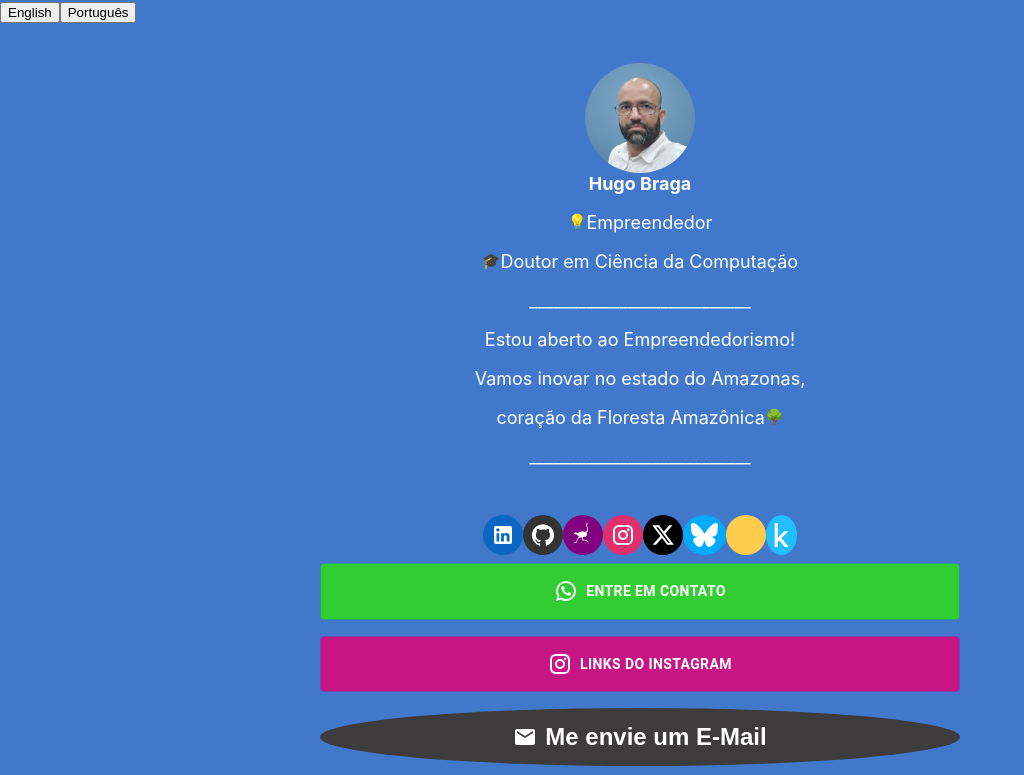
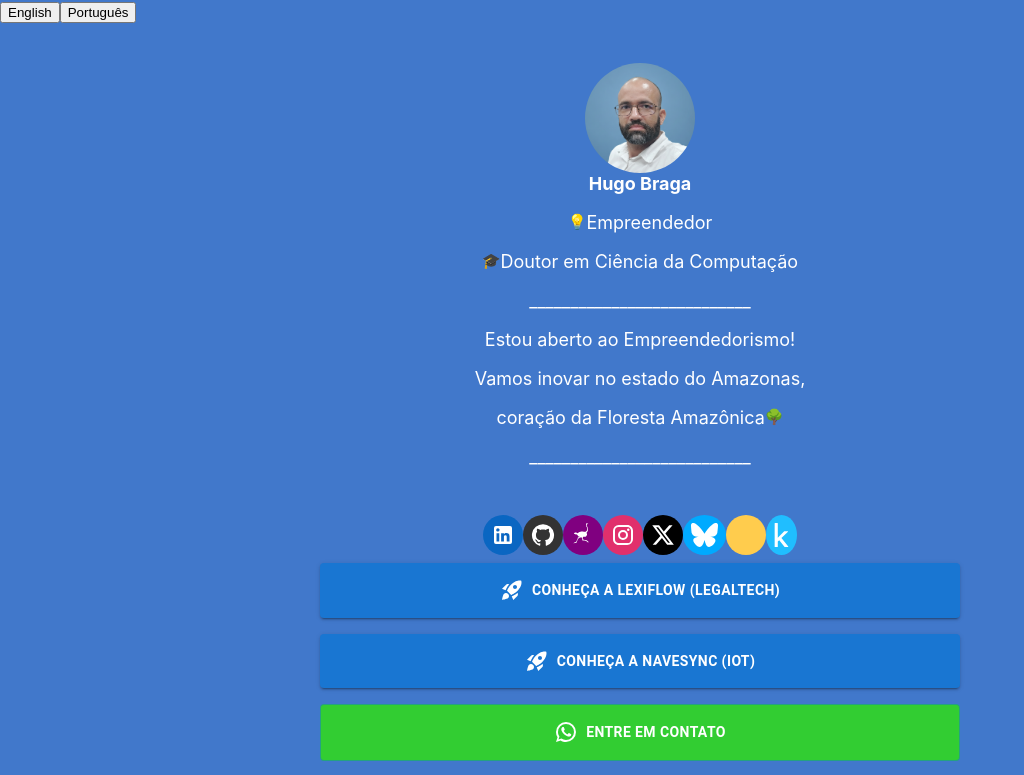
Before and after one commit to hugobraga/personal-website, a React (Create React App) app in the folder react-website/: page / in a window 1280 px wide. Shown: the top 775 px of the page, without its empty margins (0-1024 px from the left). Built offline with nearby package versions, Linux system fonts and the light colour scheme; no server answers; some icons are missing.

Commit message:
feat: adicionar botões de projeto para LexiFlow e NaveSync com tradução

```diff
--- a/react-website/src/components/HomeRectangularButtons.js
+++ b/react-website/src/components/HomeRectangularButtons.js
@@ -3,9 +3,10 @@ import { Grid, Button, IconButton } from "@mui/material";
 import WhatsAppIcon from '@mui/icons-material/WhatsApp';
 import InstagramIcon from '@mui/icons-material/Instagram';
 import MailIcon from '@mui/icons-material/Mail';
+import RocketLaunchIcon from '@mui/icons-material/RocketLaunch'; // Ícone ideal para startups/projetos
 import { styled } from "@mui/system";
 import { Link } from "react-router-dom";
-import { useTranslation } from "react-i18next"; // Import the useTranslation hook
+import { useTranslation } from "react-i18next";
 
 const InstaButton = styled(Button)(({ theme }) => ({
   margin: theme.spacing(1),
@@ -14,6 +15,9 @@ const InstaButton = styled(Button)(({ theme }) => ({
   padding: "15px",
   width: "50%",
   fontWeight: "bold",
+  '&:hover': {
+    backgroundColor: "#c71585",
+  },
 }));
 
 const WhatsAppButton = styled(Button)(({ theme }) => ({
@@ -23,6 +27,22 @@ const WhatsAppButton = styled(Button)(({ theme }) => ({
   padding: "15px",
   width: "50%",
   fontWeight: "bold",
+  '&:hover': {
+    backgroundColor: "#2e8b57",
+  },
+}));
+
+// Novo estilo padronizado para os projetos de empreendedorismo
+const ProjectButton = styled(Button)(({ theme }) => ({
+  margin: theme.spacing(1),
+  backgroundColor: "#1976d2", // Azul escuro para transmitir confiança e tecnologia
+  color: "white",
+  padding: "15px",
+  width: "50%",
+  fontWeight: "bold",
+  '&:hover': {
+    backgroundColor: "#115293",
+  },
 }));
 
 const StyledLink = styled(Link)({
@@ -38,18 +58,41 @@ const StyledIconButton = styled(IconButton)(({ theme }) => ({
   padding: "15px",
   width: "50%",
   fontWeight: "bold",
+  borderRadius: "4px", // Mantém o formato retangular para combinar com os outros
+  '&:hover': {
+    backgroundColor: "#2b2a2a",
+  },
 }));
 
 const IconStyles = {
-  marginRight: "8px", // Use px for fixed spacing
+  marginRight: "8px",
   color: "white",
 };
 
 const HomeRectangularButtons = () => {
-  const { t } = useTranslation(); // Initialize translation hook
+  const { t } = useTranslation();
 
   return (
     <Grid container direction="column" justifyContent="center" alignItems="center">
+
+      {/* Botão LexiFlow */}
+      <ProjectButton
+        variant="contained"
+        onClick={() => window.open("https://lexiflow.com.br", "_blank")}
+      >
+        <RocketLaunchIcon style={IconStyles} />
+        {t('lexiflow_project')}
+      </ProjectButton>
+
+      {/* Botão NaveSync */}
+      <ProjectButton
+        variant="contained"
+        onClick={() => window.open("https://navesync.com.br", "_blank")}
+      >
+        <RocketLaunchIcon style={IconStyles} />
+        {t('navesync_project')}
+      </ProjectButton>
+
       <WhatsAppButton
         variant="outlined"
         onClick={() => window.open("http://wa.me/+5571992682584", "_blank")}
--- a/react-website/src/locales/en/translation.json
+++ b/react-website/src/locales/en/translation.json
@@ -8,5 +8,7 @@
   "instagram_links": "Instagram Links",
   "curriculum_vitae": "Curriculum Vitae",
   "write_me_email": "Write me an E-Mail",
-  "academic_website": "Academic Website"
+  "academic_website": "Academic Website",
+  "lexiflow_project": "Check out LexiFlow (LegalTech)",
+  "navesync_project": "Check out NaveSync (IoT)"
 }
--- a/react-website/src/locales/pt/translation.json
+++ b/react-website/src/locales/pt/translation.json
@@ -6,5 +6,7 @@
   "heart_of_amazon": "coração da Floresta Amazônica",
   "contact_me": "Entre em contato",
   "instagram_links": "Links do Instagram",
-  "write_me_email": "Me envie um E-Mail"
+  "write_me_email": "Me envie um E-Mail",
+  "lexiflow_project": "Conheça a LexiFlow (LegalTech)",
+  "navesync_project": "Conheça a NaveSync (IoT)"
 }
```
